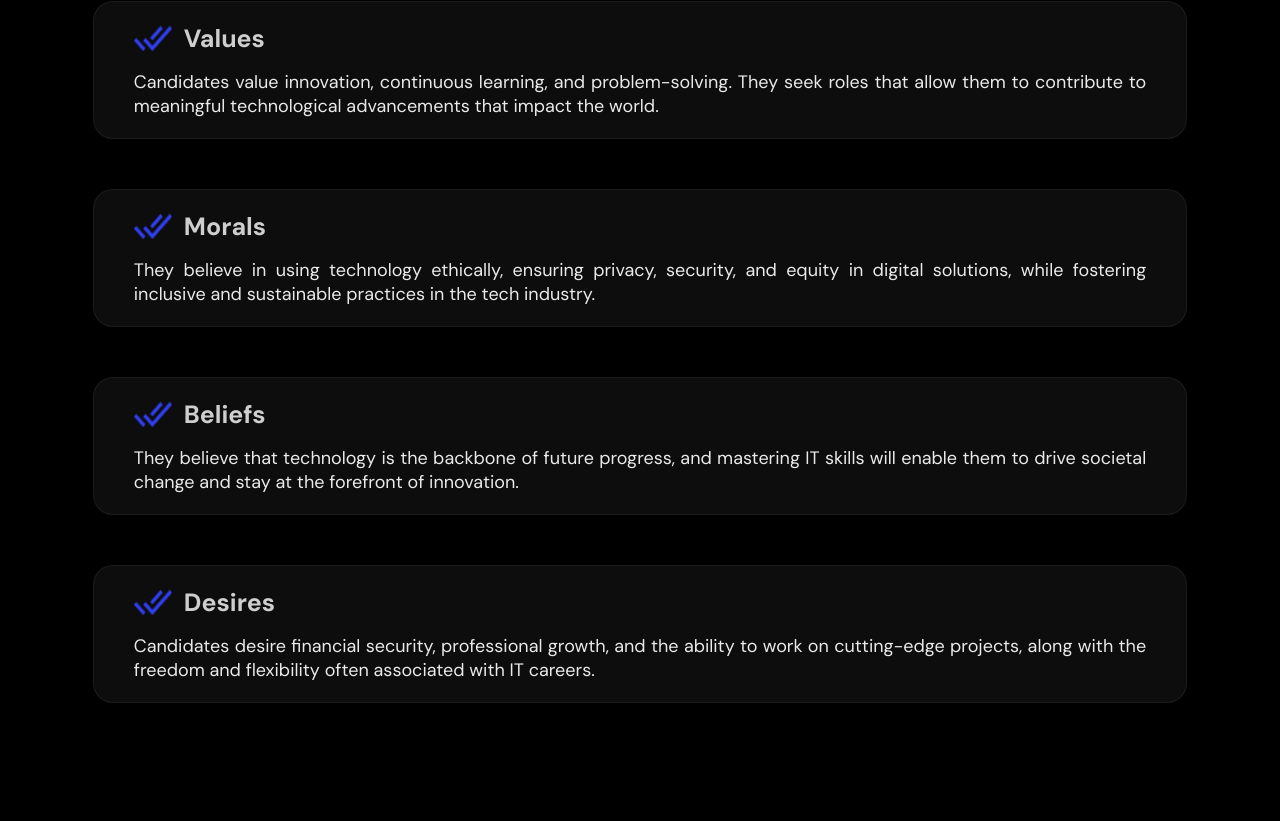
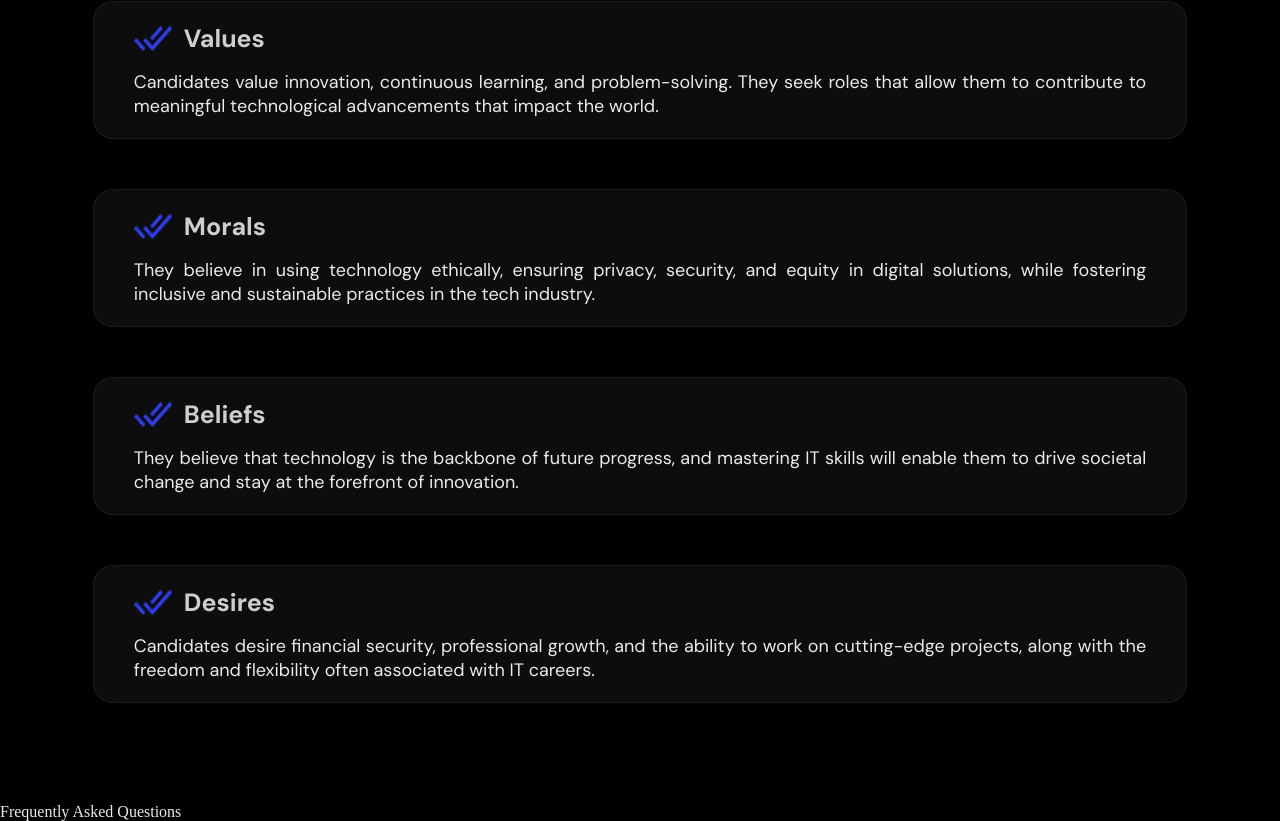
Before and after one commit to aayan-ap/Pricing-Page, a React (Vite) app: page / in a window 1280 px wide. Shown: the part 6472-7293 px from the top of the page. Built offline with nearby package versions, Linux system fonts and the light colour scheme; a web font is replaced by a local one.

Commit message:
New file added

```diff
--- a/src/App.jsx
+++ b/src/App.jsx
@@ -11,6 +11,7 @@ import WhoJoin from "./Components/WhoJoin";
 import Steps from "./Components/Steps";
 import Prologue from "./Components/Prologue";
 import Why from "./Components/Why";
+import Faq from "./Components/Faq";
 
 // import Webinar_vid from "./Components/Webinar_vid";
 
@@ -53,6 +54,8 @@ function App() {
       <Prologue></Prologue>
       {/* Why Corporates Choose CloudAge ? */}
       <Why></Why>
+
+      <Faq></Faq>
     </div>
   );
 }
--- /dev/null
+++ b/src/Components/Faq.jsx
@@ -0,0 +1,16 @@
+import React from 'react'
+import "./faq.css"
+function Faq() {
+  return (
+    <>
+     <div className="faq_container">
+        <div className="faq_head">
+            Frequently Asked <span>Questions</span>
+        </div>
+
+     </div>
+    </>
+  )
+}
+
+export default Faq
```
Also changed, not shown: src/Components/Companies.jsx (added, +11 -0 lines), src/Components/companies.css (added), src/Components/faq.css (added).
